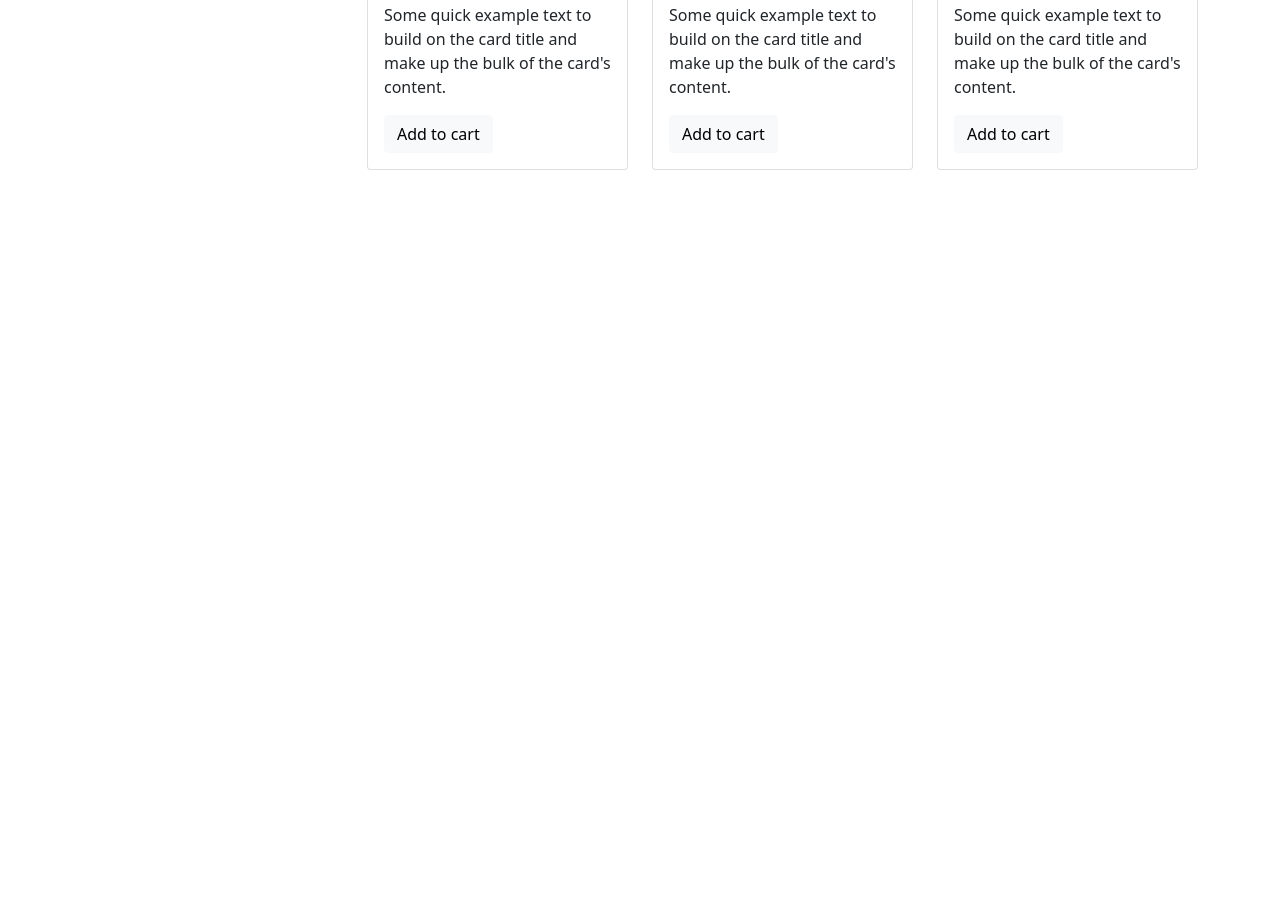
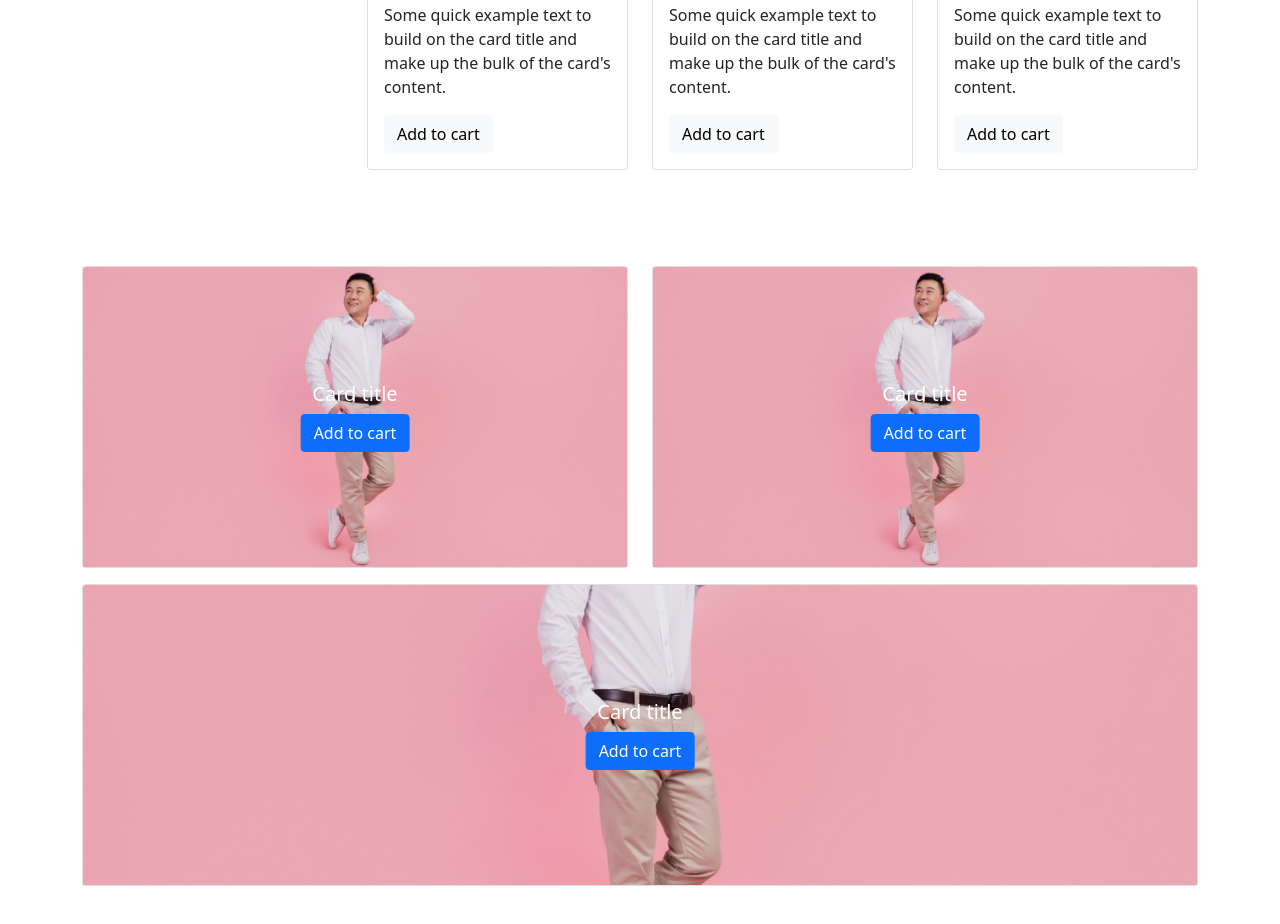
Before and after one commit to piotrnoga/project-bootstrap, a website: page index.html in a window 1280 px wide. Shown: the part 1240-2164 px from the top of the page. Before the commit the page ends 1554 px from the top, so only its background shows below. Drawn offline with nearby package versions, Linux system fonts and the light colour scheme.

Commit message:
Added Three Boxes section

```diff
--- a/index.html
+++ b/index.html
@@ -19,6 +19,7 @@
   <body>
     <!-- NAVBAR -->
 
+    <section>
       <nav class="navbar navbar-expand-md navbar-light bg-light fixed-top">
         <div class="container-fluid">
           <a class="navbar-brand" href="#">HARBINGER</a>
@@ -56,9 +57,11 @@
           </div>
         </div>
       </nav>
+    </section>
 
     <!-- CAROUSEL -->
 
+    <section>
       <div id="carouselExampleControls" class="carousel slide" data-bs-ride="carousel">
         <div class="carousel-inner">
           <div class="carousel-item active">
@@ -95,6 +98,7 @@
           <span class="visually-hidden">Next</span>
         </button>
       </div>
+    </section>
 
     <!-- BRANDS & NEW ARRIVALS -->
 
@@ -160,9 +164,45 @@
       </div>
     </section>
 
+    <!-- THREE BOXES -->
+
+    <section class="three-boxes py-5">
+      <div class="container">
+        <div class="row">
+          <div class="col-md-6">
+            <div class="card mb-3">
+              <img src="images/man-shirt.jpeg" class="card-img-top" alt="...">
+              <div class="card-body position-absolute top-50 start-50 translate-middle">
+                <h5 class="card-title">Card title</h5>
+                <a href="#" class="btn btn-primary">Add to cart</a>
+              </div>
+            </div>
+          </div>
+          <div class="col-md-6">
+            <div class="card mb-3">
+              <img src="images/man-shirt.jpeg" class="card-img-top" alt="...">
+              <div class="card-body position-absolute top-50 start-50 translate-middle">
+                <h5 class="card-title">Card title</h5>
+                <a href="#" class="btn btn-primary">Add to cart</a>
+              </div>
+            </div>
+          </div>
+          <div class="col-12">
+            <div class="card mb-3">
+              <img src="images/man-shirt.jpeg" class="card-img-top" alt="...">
+              <div class="card-body position-absolute top-50 start-50 translate-middle">
+                <h5 class="card-title">Card title</h5>
+                <a href="#" class="btn btn-primary">Add to cart</a>
+              </div>
+            </div>
+          </div>
+        </div>
+      </div>
+    </section>
+
     <!-- THREE CARDS -->
 
-    <section class="tiles py-5">
+    <section class="three-cards py-5">
 
     </section>
 
--- a/sass/style.scss
+++ b/sass/style.scss
@@ -12,3 +12,10 @@
     height: 300px;
     object-fit: cover;
 }
+
+.three-boxes {
+    .card-title {
+        text-align: center;
+        color: #FFFFFF;
+    }
+}
```
Also changed, not shown: css/style.css, 1 other file. Lines whose indentation alone changed are shown as unchanged.
